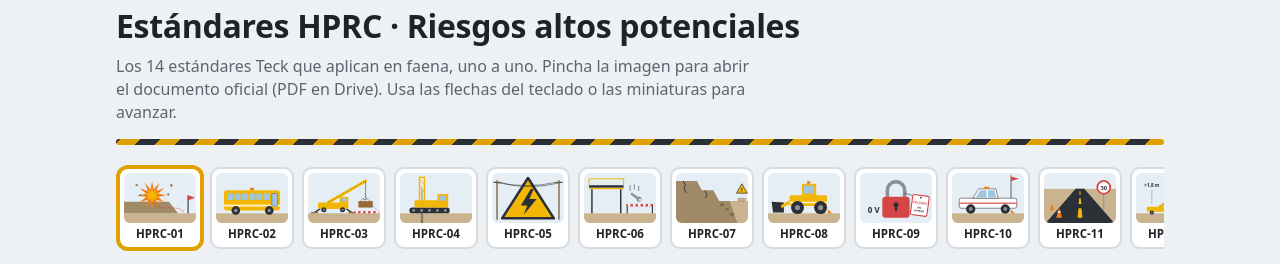
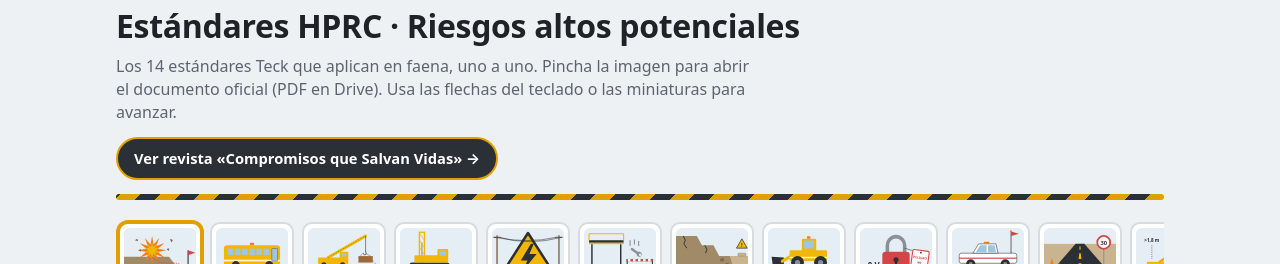
Before and after one commit to Rentamaq/HPRC-Andacollo, a plain HTML site: page index.html in a window 1280 px wide. Shown: the part 91-355 px from the top of the page. Drawn offline with Linux system fonts and the light colour scheme.

Commit message:
Agrega botón a la revista Compromisos

```diff
--- a/index.html
+++ b/index.html
@@ -42,6 +42,9 @@ body{background:var(--bg);color:var(--ink);font-family:system-ui,-apple-system,"
 @media (max-width:420px){.brand{gap:12px;padding:8px 12px}.brand .lg-rm{height:24px}.brand .lg-teck{height:30px}}
 header h1{margin:0;font-size:clamp(1.4rem,3.5vw,2rem);letter-spacing:-.01em}
 header p{margin:.35rem 0 0;color:var(--muted);max-width:70ch}
+.mag{display:inline-block;margin-top:12px;background:var(--ill-dark);color:#fff;font-weight:700;font-size:.92rem;text-decoration:none;padding:9px 16px;border-radius:999px;border:2px solid var(--accent)}
+.mag:hover{background:var(--accent);color:var(--accent-ink)}
+.mag:focus-visible{outline:3px solid var(--accent);outline-offset:2px}
 .bar{height:6px;background:repeating-linear-gradient(-45deg,var(--accent) 0 14px,var(--ill-dark) 14px 28px);border-radius:3px;margin:14px 0 18px}
 
 .strip{display:flex;gap:8px;overflow-x:auto;padding:4px 2px 10px;scrollbar-width:thin}
@@ -87,6 +90,7 @@ footer a{color:inherit}
     </div>
     <h1>Estándares HPRC · Riesgos altos potenciales</h1>
     <p>Los 14 estándares Teck que aplican en faena, uno a uno. Pincha la imagen para abrir el documento oficial (PDF en Drive). Usa las flechas del teclado o las miniaturas para avanzar.</p>
+    <a class="mag" href="https://rentamaq.github.io/HPRC-Andacollo/compromisos/" target="_blank" rel="noopener">Ver revista «Compromisos que Salvan Vidas» →</a>
   </header>
   <div class="bar" aria-hidden="true"></div>
 
```
